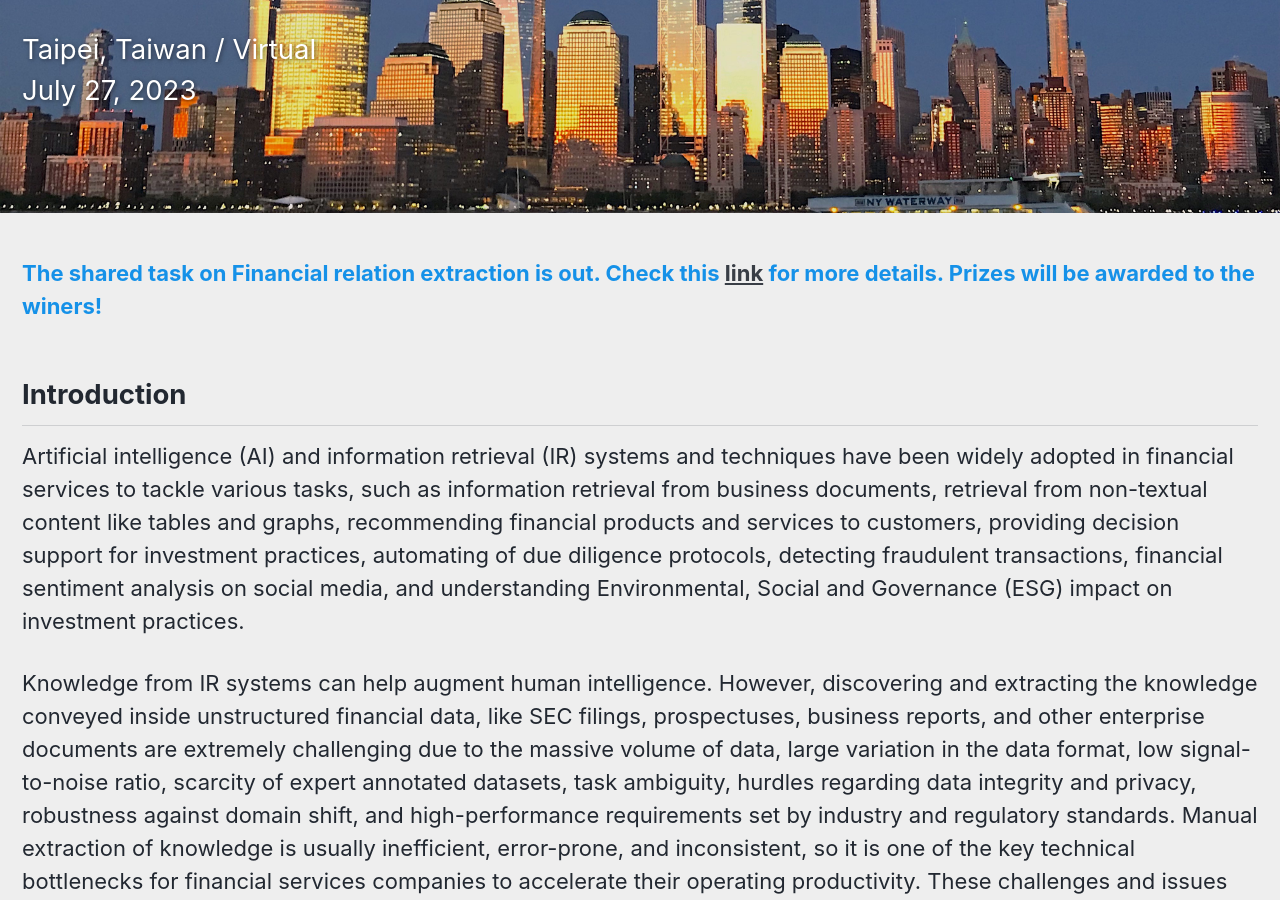
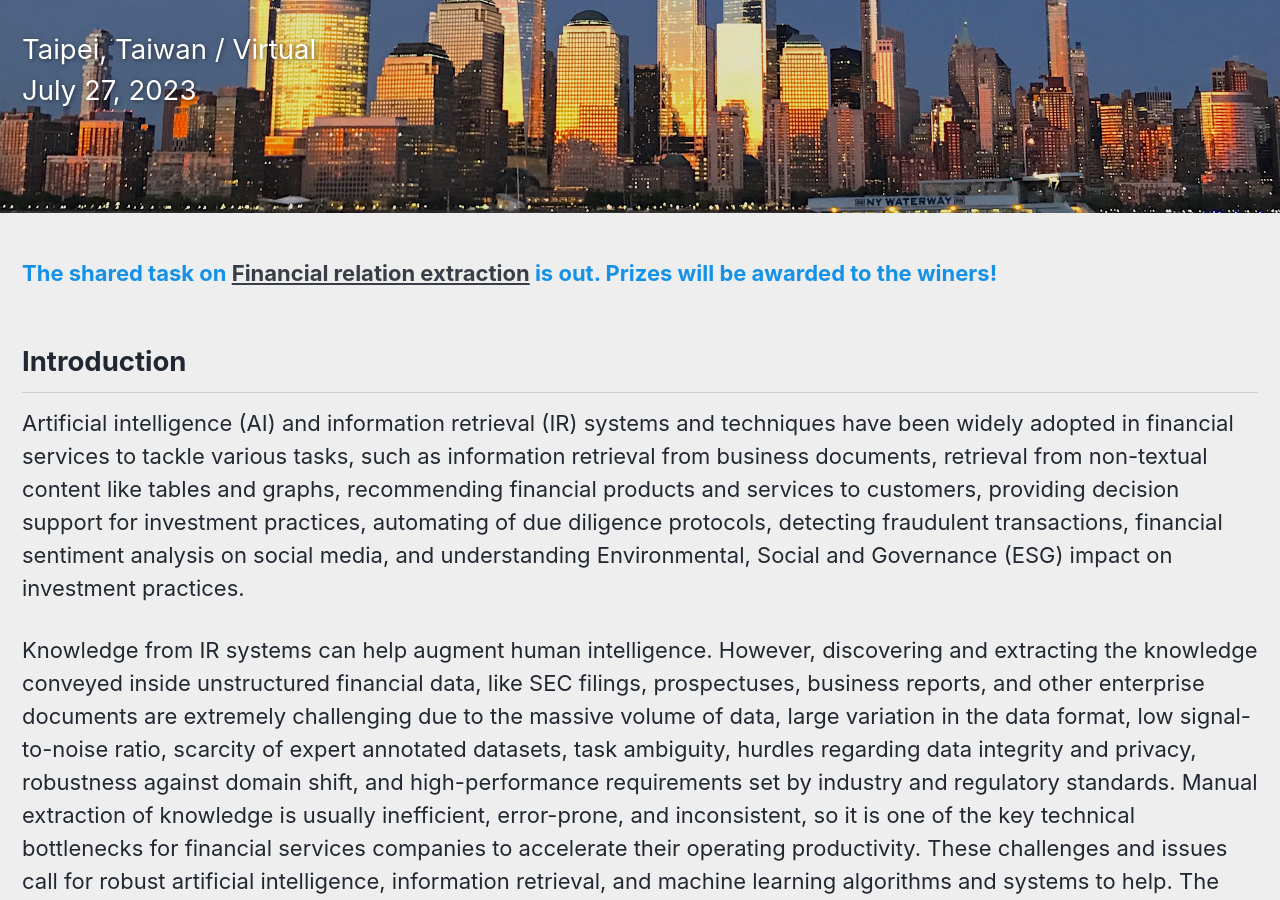
Before and after one commit to kdf-workshop/kdf23, a Jekyll site: the page built from _pages/home.md, in a window 1280 px wide and 900 px high, scrolled down 302 px. Built offline with Jekyll 4.4.1, drawn with Linux system fonts in a browser that asks for light colours; cached includes are drawn as plain includes.

Commit message:
Update home.md

```diff
--- a/_pages/home.md
+++ b/_pages/home.md
@@ -9,7 +9,7 @@ header:
 excerpt: "<br/>Taipei, Taiwan / Virtual<br/> July 27, 2023"
 ---
 
-**<span style="color:#1591E8">The shared task on Financial relation extraction is out. Check this <a href="https://refind-re.github.io">link</a> for more details. Prizes will be awarded to the winers!</span>**
+**<span style="color:#1591E8">The shared task on <a href="https://refind-re.github.io">Financial relation extraction</a> is out. Prizes will be awarded to the winers!</span>**
 
 <h2>Introduction</h2>
 
```
